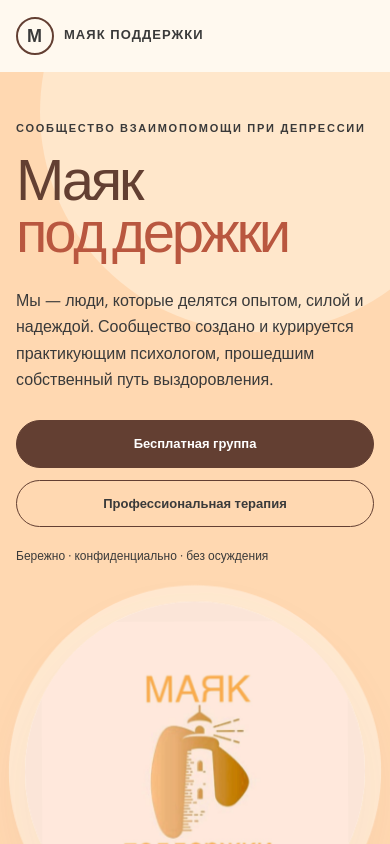
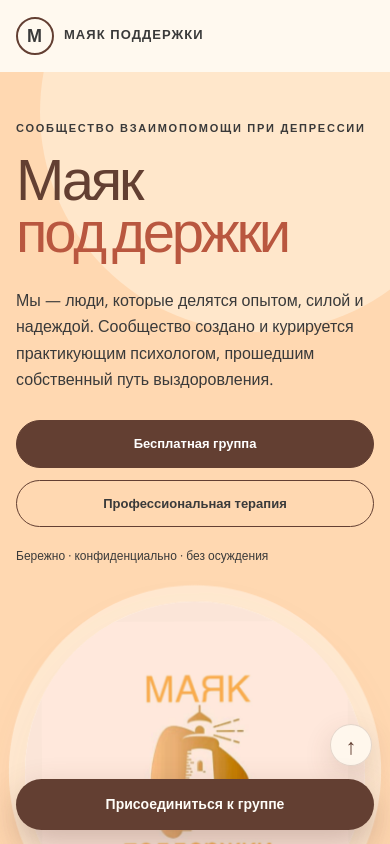
Before and after one commit to Timothygwe/Mayak, a Next.js app: page / in a window 390 px wide. Shown: the top 844 px of the page. Built offline with nearby package versions, Linux system fonts and the light colour scheme.

Commit message:
some changes

```diff
--- a/app/logo-mobile.css
+++ b/app/logo-mobile.css
@@ -9,6 +9,19 @@ body {
   background:
     radial-gradient(circle at 8% 12%, rgba(255, 216, 177, 0.3), transparent 28rem),
     #fff9ef;
+}
+
+.scrollProgress {
+  position: fixed;
+  z-index: 100;
+  top: 0;
+  right: 0;
+  left: 0;
+  height: 4px;
+  background: #e07a5f;
+  box-shadow: 0 2px 10px rgba(224, 122, 95, 0.35);
+  transform: scaleX(0);
+  transform-origin: left;
 }
 
 .nav {
@@ -95,7 +108,28 @@ body {
 
 .button,
 .navCta {
+  position: relative;
+  overflow: hidden;
   transition: transform 180ms ease, box-shadow 180ms ease, background-color 180ms ease;
+}
+
+.button::after,
+.navCta::after {
+  position: absolute;
+  top: -70%;
+  bottom: -70%;
+  left: -35%;
+  width: 22%;
+  background: rgba(255, 255, 255, 0.3);
+  content: "";
+  transform: rotate(18deg) translateX(-220%);
+  transition: transform 520ms ease;
+  pointer-events: none;
+}
+
+.button:hover::after,
+.navCta:hover::after {
+  transform: rotate(18deg) translateX(720%);
 }
 
 .button:hover,
@@ -227,8 +261,58 @@ body {
 }
 
 .certificateGrid a {
+  overflow: hidden;
   border: 1px solid rgba(99, 63, 50, 0.08);
   transition: transform 220ms ease, box-shadow 220ms ease;
+}
+
+.certificateGrid img {
+  transition: transform 320ms cubic-bezier(0.22, 1, 0.36, 1);
+}
+
+.certificateGrid a:hover img {
+  transform: scale(1.035);
+}
+
+.faq summary span {
+  display: inline-block;
+  transition: transform 220ms ease;
+}
+
+.faq details[open] summary span {
+  transform: rotate(45deg);
+}
+
+.faq details[open] p {
+  animation: faq-open 240ms ease-out;
+}
+
+.backToTop {
+  position: fixed;
+  z-index: 30;
+  right: 22px;
+  bottom: 22px;
+  display: grid;
+  width: 46px;
+  height: 46px;
+  place-items: center;
+  border: 1px solid rgba(99, 63, 50, 0.18);
+  border-radius: 50%;
+  background: rgba(255, 249, 239, 0.9);
+  color: #633f32;
+  box-shadow: 0 10px 28px rgba(99, 63, 50, 0.16);
+  font-size: 22px;
+  backdrop-filter: blur(12px);
+  transition: transform 180ms ease, background-color 180ms ease;
+}
+
+.backToTop:hover {
+  background: #ffd8b1;
+  transform: translateY(-3px);
+}
+
+.mobileJoin {
+  display: none;
 }
 
 .certificateGrid a:hover {
@@ -281,6 +365,31 @@ body {
   }
 }
 
+@keyframes faq-open {
+  from {
+    opacity: 0;
+    transform: translateY(-5px);
+  }
+
+  to {
+    opacity: 1;
+    transform: translateY(0);
+  }
+}
+
+@supports (animation-timeline: scroll()) {
+  .scrollProgress {
+    animation: scroll-progress linear;
+    animation-timeline: scroll(root);
+  }
+
+  @keyframes scroll-progress {
+    to {
+      transform: scaleX(1);
+    }
+  }
+}
+
 @supports (animation-timeline: view()) {
   .creator,
   .sectionHead,
@@ -310,6 +419,7 @@ body {
 @media (max-width: 600px) {
   body {
     overflow-x: hidden;
+    padding-bottom: 82px;
   }
 
   .heroGrid {
@@ -415,6 +525,31 @@ body {
     margin-top: 52px;
     padding-top: 44px;
   }
+
+  .mobileJoin {
+    position: fixed;
+    z-index: 40;
+    right: 16px;
+    bottom: 14px;
+    left: 16px;
+    display: block;
+    padding: 15px 20px;
+    border-radius: 999px;
+    background: #633f32;
+    color: #fffdf8;
+    box-shadow: 0 14px 34px rgba(99, 63, 50, 0.3);
+    font-family: Nunito, Arial, sans-serif;
+    font-size: 14px;
+    font-weight: 800;
+    text-align: center;
+  }
+
+  .backToTop {
+    right: 18px;
+    bottom: 78px;
+    width: 42px;
+    height: 42px;
+  }
 }
 
 @media (prefers-reduced-motion: reduce) {
@@ -435,4 +570,9 @@ body {
   .certificateGrid a {
     transition: none;
   }
+
+  .scrollProgress,
+  .faq details[open] p {
+    animation: none;
+  }
 }
--- a/app/page.tsx
+++ b/app/page.tsx
@@ -31,6 +31,7 @@ const rules = [
 export default function Home() {
   return (
     <main>
+      <div className="scrollProgress" aria-hidden="true"/>
       <header className="nav wrap">
         <a className="brand" href="#top"><span className="brandMark">М</span><span>Маяк поддержки</span></a>
         <nav aria-label="Основная навигация"><a href="#community">Сообщество</a><a href="#join">Как вступить</a><a href="#newcomers">Новичкам</a><a href="#therapy">Терапия</a></nav>
@@ -63,6 +64,8 @@ export default function Home() {
 
       <section className="contacts section" id="contacts"><div className="wrap contactGrid"><div><p className="eyebrow">Контакты</p><h2>Оставайтесь<br/>на связи</h2><p>Полный раздел контактов и форма обратной связи появятся после запуска.</p></div><div className="socials"><a href={GEMSPACE} target="_blank" rel="noreferrer"><b>Gem Space</b><span>Основная группа сообщества →</span></a><a href={TELEGRAM} target="_blank" rel="noreferrer"><b>Telegram</b><span>Новости и анонсы →</span></a><a href={INSTAGRAM} target="_blank" rel="noreferrer"><b>Instagram</b><span>Психолог о депрессии →</span></a><a href={PERSONAL_GEMSPACE} target="_blank" rel="noreferrer"><b>Лидия в Gem Space</b><span>Личная терапия и вопросы →</span></a></div></div></section>
 
+      <a className="backToTop" href="#top" aria-label="Вернуться наверх">↑</a>
+      <a className="mobileJoin" href={GEMSPACE} target="_blank" rel="noreferrer">Присоединиться к группе</a>
       <footer className="wrap"><div className="brand"><span className="brandMark">М</span><span>Маяк поддержки</span></div><p>Сообщество взаимопомощи при депрессии</p><p>© 2026 · mayak-podderzhki.ru</p></footer>
     </main>
   );
```
